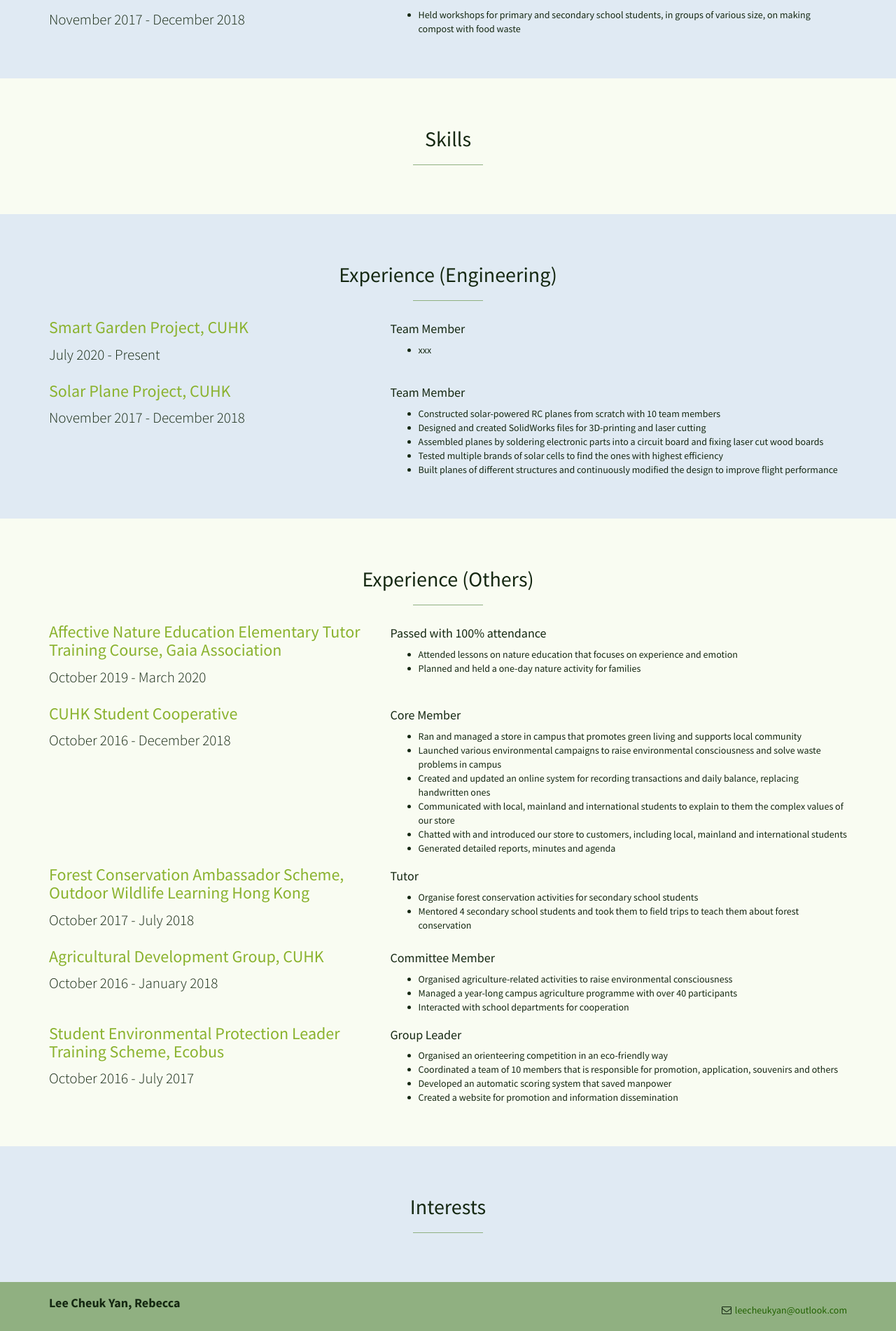
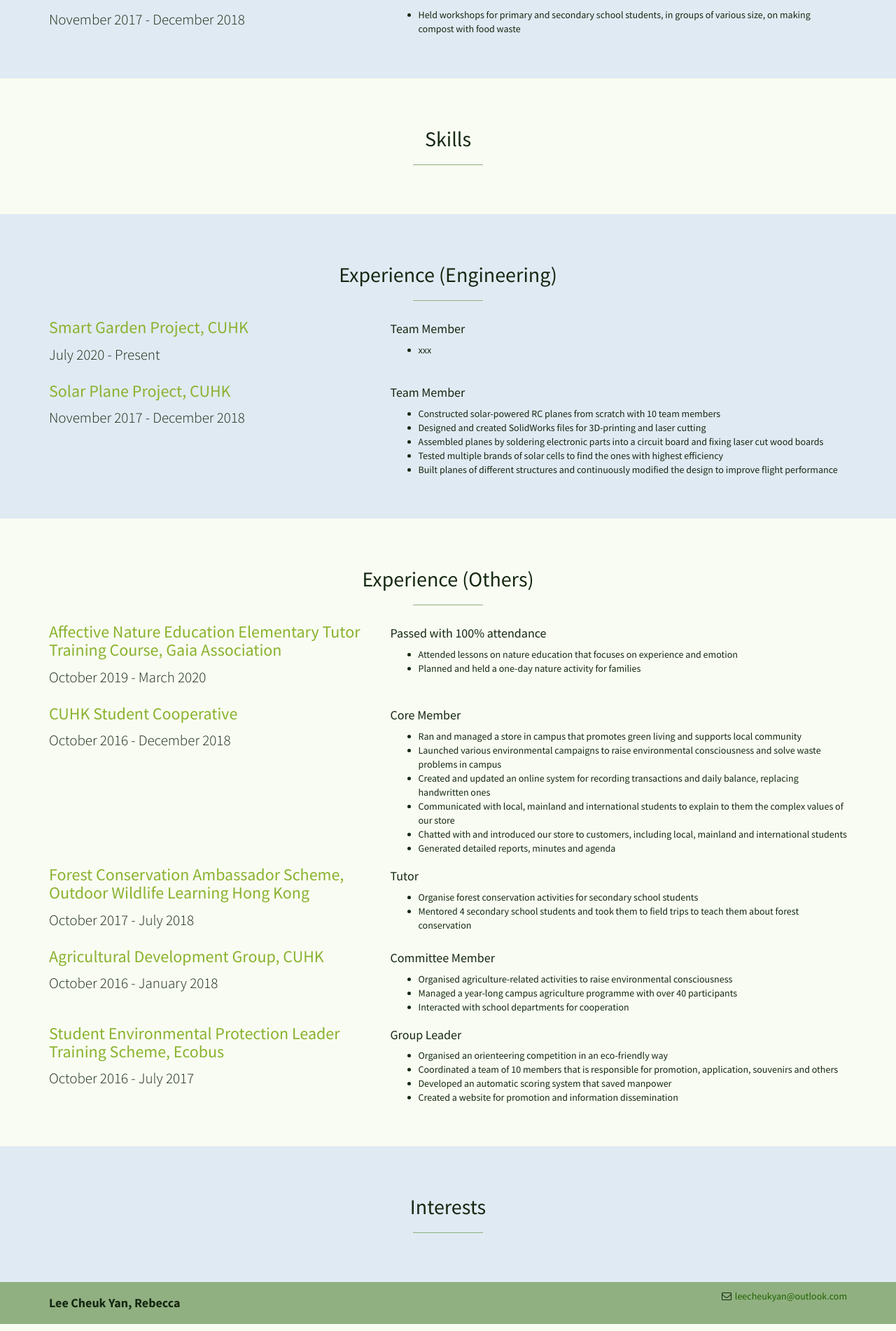
Before and after one commit to leelacceber/stylish-portfolio-jekyll-master, a Jekyll site: the page built from index.html, in a window 1280 px wide. Shown: the part 1676-3578 px from the top of the page at 70% size. Built offline with Jekyll 4.4.1, drawn with Linux system fonts in a browser that asks for light colours.

Commit message:
Update footer.html

```diff
--- a/_includes/footer.html
+++ b/_includes/footer.html
@@ -15,7 +15,7 @@
 
       <div class="col-sm-4 col-sm-offset-4 col-md-6 col-md-offset-0 text-right">
 <!--      <li><i class="fa fa-phone fa-fw"></i> {{ site.telephone }}</li>    -->
-          <p><br><i class="fa fa-envelope-o fa-fw"></i>  <a href="mailto:{{ site.email }}">{{ site.email }}</a>
+          <p><i class="fa fa-envelope-o fa-fw"></i>  <a href="mailto:{{ site.email }}">{{ site.email }}</a>
           </p>
 <!--
         <br>
```
